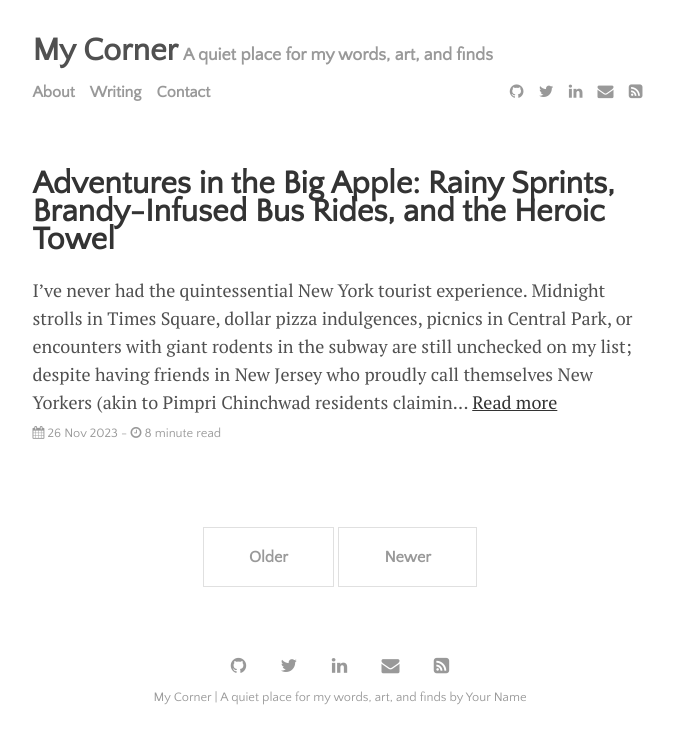
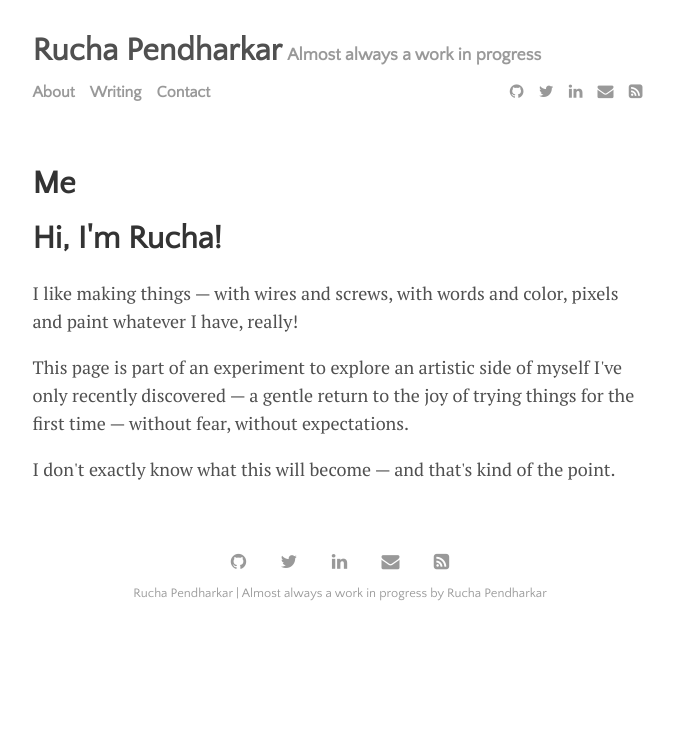
Before and after one commit to ruchapendharkar/ruchapendharkar.github.io, a Jekyll site: the page built from index.html, in a window 1280 px wide. Shown: the top 744 px of the page, without its empty margins (300-974 px from the left). Built offline with Jekyll 4.4.1, drawn with Linux system fonts in a browser that asks for light colours; the list of posts is cut into pages by our own code.

Commit message:
Fixed navigation errors

```diff
--- a/_config.yml
+++ b/_config.yml
@@ -8,20 +8,16 @@
 permalink:           /:title
 plugins:             [jekyll-paginate, jekyll-sitemap, jekyll-feed, jekyll-seo-tag]
 
-title:               'My Corner'
-description:         'A quiet place for my words, art, and finds'
-author:              'Your Name' # replace with your name
+title:               'Rucha Pendharkar'
+description:         'Almost always a work in progress'
+author:              'Rucha Pendharkar'
 
 # Navigation
 navigation:
-  - title: "My Corner"
-    url: "/"
   - title: "Scribbles"
     url: "/blog/"
   - title: "Timeline"
     url: "/timeline/"
-  - title: "Me"
-    url: "/me/"
 
 # Feed configuration (optional)
 # feed:
--- a/index.html
+++ b/index.html
@@ -1,4 +1,12 @@
 ---
-layout: home
-title: Home
+layout: page
+title: "Me"
+permalink: /
 ---
+<h1>Hi, I'm Rucha! </h1>
+
+<p>I like making things — with wires and screws, with words and color, pixels and paint whatever I have, really!</p>
+<p>This page is part of an experiment to explore an artistic side of myself I've only recently discovered — a gentle return to the joy of trying things for the first time — without fear, without expectations.
+</p>
+
+<p>I don't exactly know what this will become — and that's kind of the point.</p>
```
Also changed, not shown: 404.html (deleted, +0 -15 lines), menu/about.md (deleted, +0 -13 lines).
